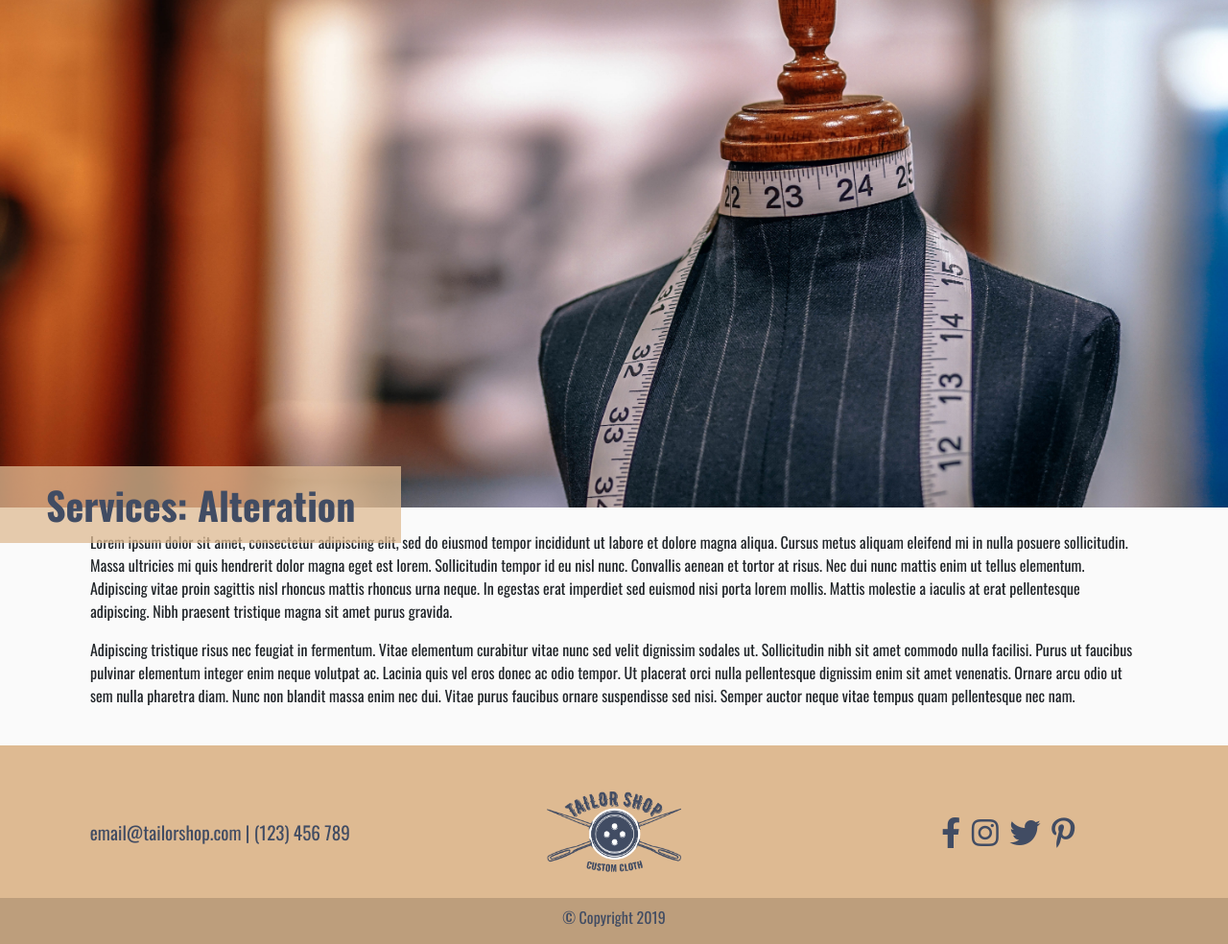
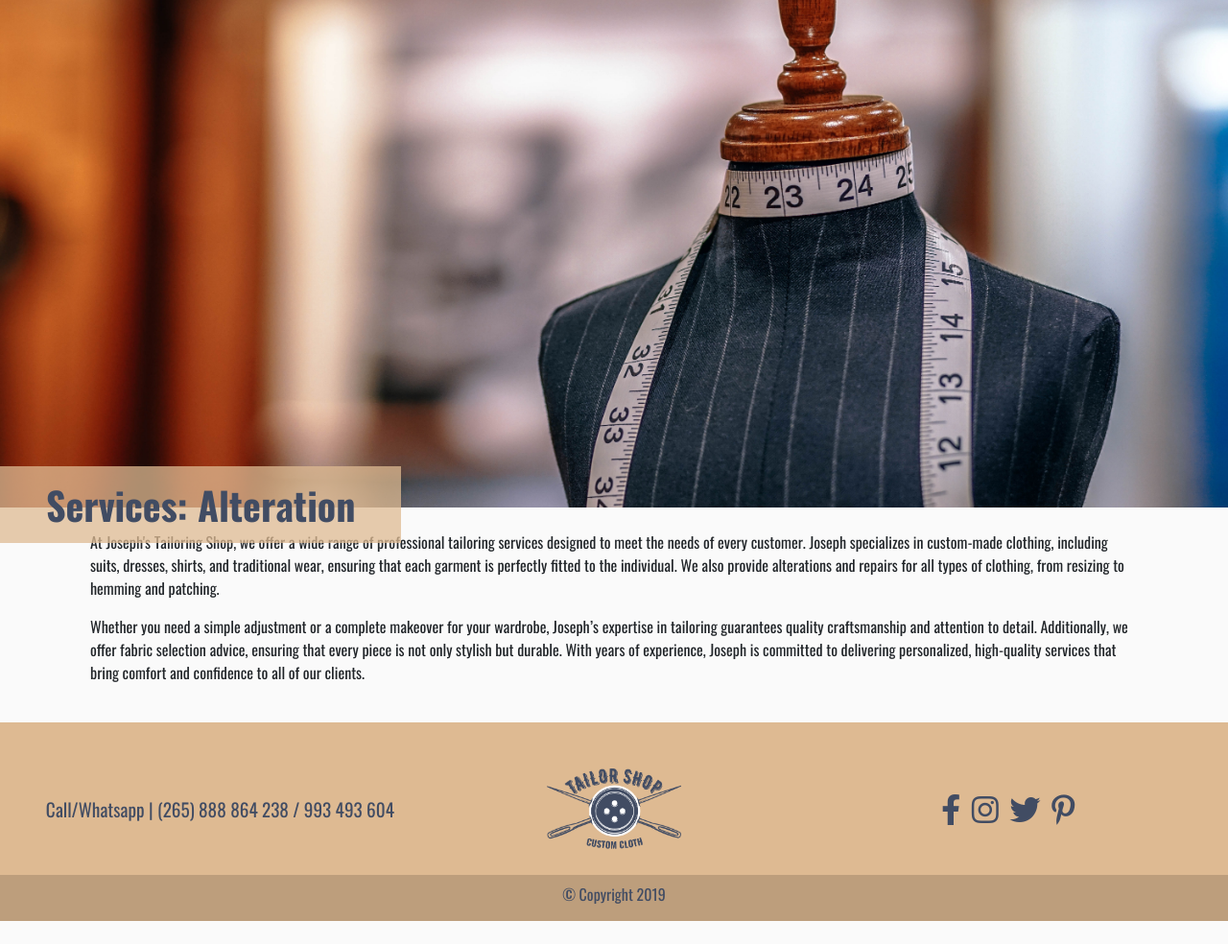
Before and after one commit to petermalikebu/Josheph-Tailoring-Website, a Flask app: page /alteration in a window 1280 px wide. Shown: the part 226-1210 px from the top of the page at 96% size. After the commit the page ends 1186 px from the top, so only its background shows below. Run offline with Flask 2, Linux system fonts and the light colour scheme; some libraries are stand-ins or nearby versions.

Commit message:
Update alteration.html

```diff
--- a/frontend/templates/alteration.html
+++ b/frontend/templates/alteration.html
@@ -66,14 +66,14 @@
         </div>
 
         <main class="container p-4">
-            <p>Lorem ipsum dolor sit amet, consectetur adipiscing elit, sed do eiusmod tempor incididunt ut labore et dolore magna aliqua. Cursus metus aliquam eleifend mi in nulla posuere sollicitudin. Massa ultricies mi quis hendrerit dolor magna eget est lorem. Sollicitudin tempor id eu nisl nunc. Convallis aenean et tortor at risus. Nec dui nunc mattis enim ut tellus elementum. Adipiscing vitae proin sagittis nisl rhoncus mattis rhoncus urna neque. In egestas erat imperdiet sed euismod nisi porta lorem mollis. Mattis molestie a iaculis at erat pellentesque adipiscing. Nibh praesent tristique magna sit amet purus gravida.</p>
-            <p>Adipiscing tristique risus nec feugiat in fermentum. Vitae elementum curabitur vitae nunc sed velit dignissim sodales ut. Sollicitudin nibh sit amet commodo nulla facilisi. Purus ut faucibus pulvinar elementum integer enim neque volutpat ac. Lacinia quis vel eros donec ac odio tempor. Ut placerat orci nulla pellentesque dignissim enim sit amet venenatis. Ornare arcu odio ut sem nulla pharetra diam. Nunc non blandit massa enim nec dui. Vitae purus faucibus ornare suspendisse sed nisi. Semper auctor neque vitae tempus quam pellentesque nec nam.</p>
+            <p>At Joseph's Tailoring Shop, we offer a wide range of professional tailoring services designed to meet the needs of every customer. Joseph specializes in custom-made clothing, including suits, dresses, shirts, and traditional wear, ensuring that each garment is perfectly fitted to the individual. We also provide alterations and repairs for all types of clothing, from resizing to hemming and patching.</p>
+            <p>Whether you need a simple adjustment or a complete makeover for your wardrobe, Joseph’s expertise in tailoring guarantees quality craftsmanship and attention to detail. Additionally, we offer fabric selection advice, ensuring that every piece is not only stylish but durable. With years of experience, Joseph is committed to delivering personalized, high-quality services that bring comfort and confidence to all of our clients.</p>
         </main>
 
         <footer>
             <div class="row pancho-bg eastBay-fg p-4 pt-3 m-0 justify-content-center">
                 <div class="col-lg-4 col-md-6 mt-4 d-flex justify-content-center align-items-center">
-                    <p class="m-0" style="height:max-content;font-size: 1.2rem">email@tailorshop.com | (123) 456 789</p>
+                    <p class="m-0" style="height:max-content;font-size: 1.2rem">Call/Whatsapp | (265) 888 864 238 / 993 493 604</p>
                 </div>
                 <div class="col-lg-4 col-md-6 mt-4 d-flex justify-content-center">
                     <a href="{{ url_for('index') }}">
```
